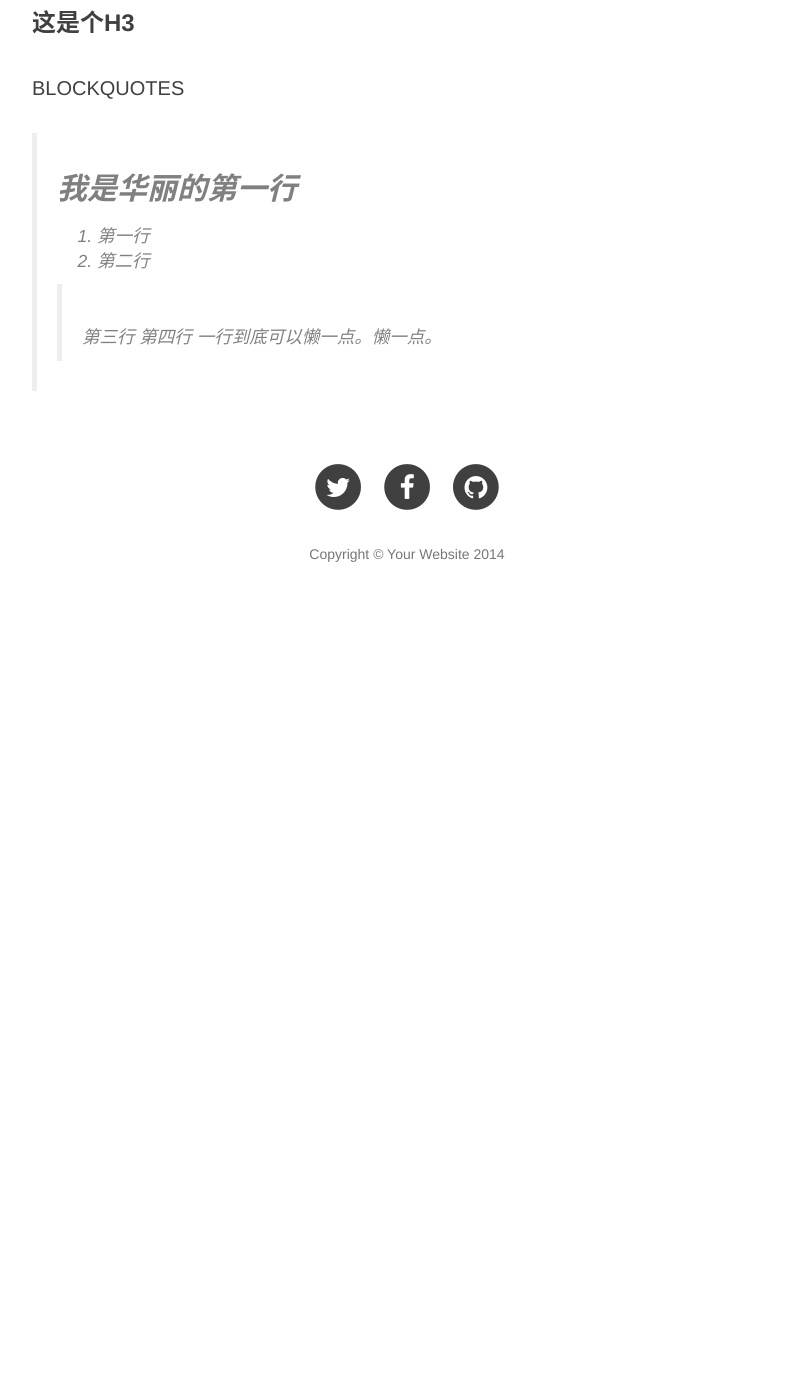
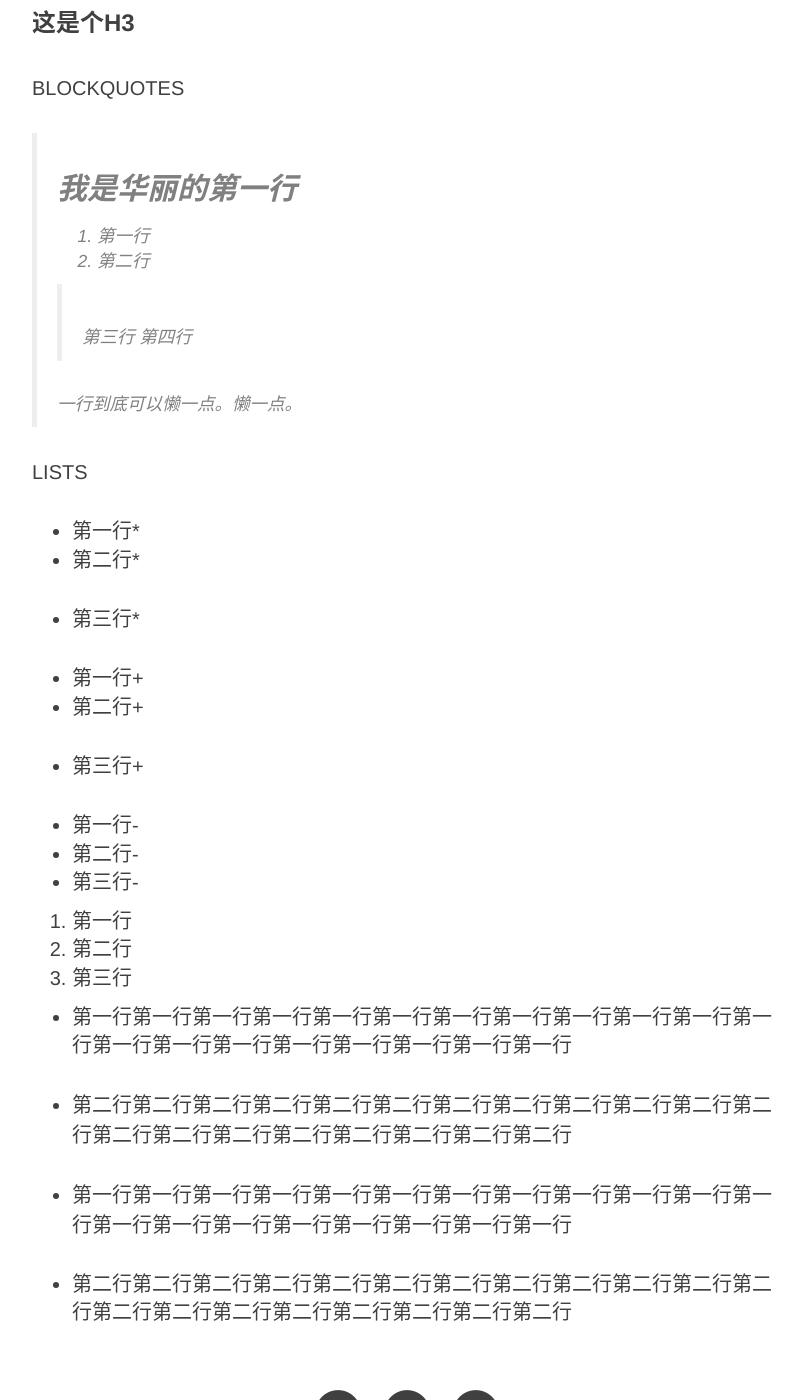
Before and after one commit to SimonAppBoy/SimonAppBoy.github.io, a Jekyll site: the page built from _posts/2015-11-09-use-jekyll.markdown, in a window 1280 px wide and 1400 px high, scrolled down 1328 px. Shown: the whole window, without its empty margins (233-1036 px from the left). Built offline with Jekyll 4.4.1, drawn with Linux system fonts in a browser that asks for light colours; nearby versions of some CDN libraries; before the commit the page ends 1958 px from its top, so only the background shows below that.

Commit message:
add blockquota

```diff
--- a/_posts/2015-11-09-use-jekyll.markdown
+++ b/_posts/2015-11-09-use-jekyll.markdown
@@ -45,4 +45,30 @@
 >
 > > 第三行
 > > 第四行
+>
 > 一行到底可以懒一点。懒一点。
+
+LISTS
+
+* 第一行*
+* 第二行*
+* 第三行*
+
++ 第一行+
++ 第二行+
++ 第三行+
+
+- 第一行-
+- 第二行-
+- 第三行-
+
+1. 第一行
+2. 第二行
+3. 第三行
+
+* 第一行第一行第一行第一行第一行第一行第一行第一行第一行第一行第一行第一行第一行第一行第一行第一行第一行第一行第一行第一行
+* 第二行第二行第二行第二行第二行第二行第二行第二行第二行第二行第二行第二行第二行第二行第二行第二行第二行第二行第二行第二行
+
+* 第一行第一行第一行第一行第一行第一行第一行第一行第一行第一行第一行第一行第一行第一行第一行第一行第一行第一行第一行第一行
+
+* 第二行第二行第二行第二行第二行第二行第二行第二行第二行第二行第二行第二行第二行第二行第二行第二行第二行第二行第二行第二行
```
